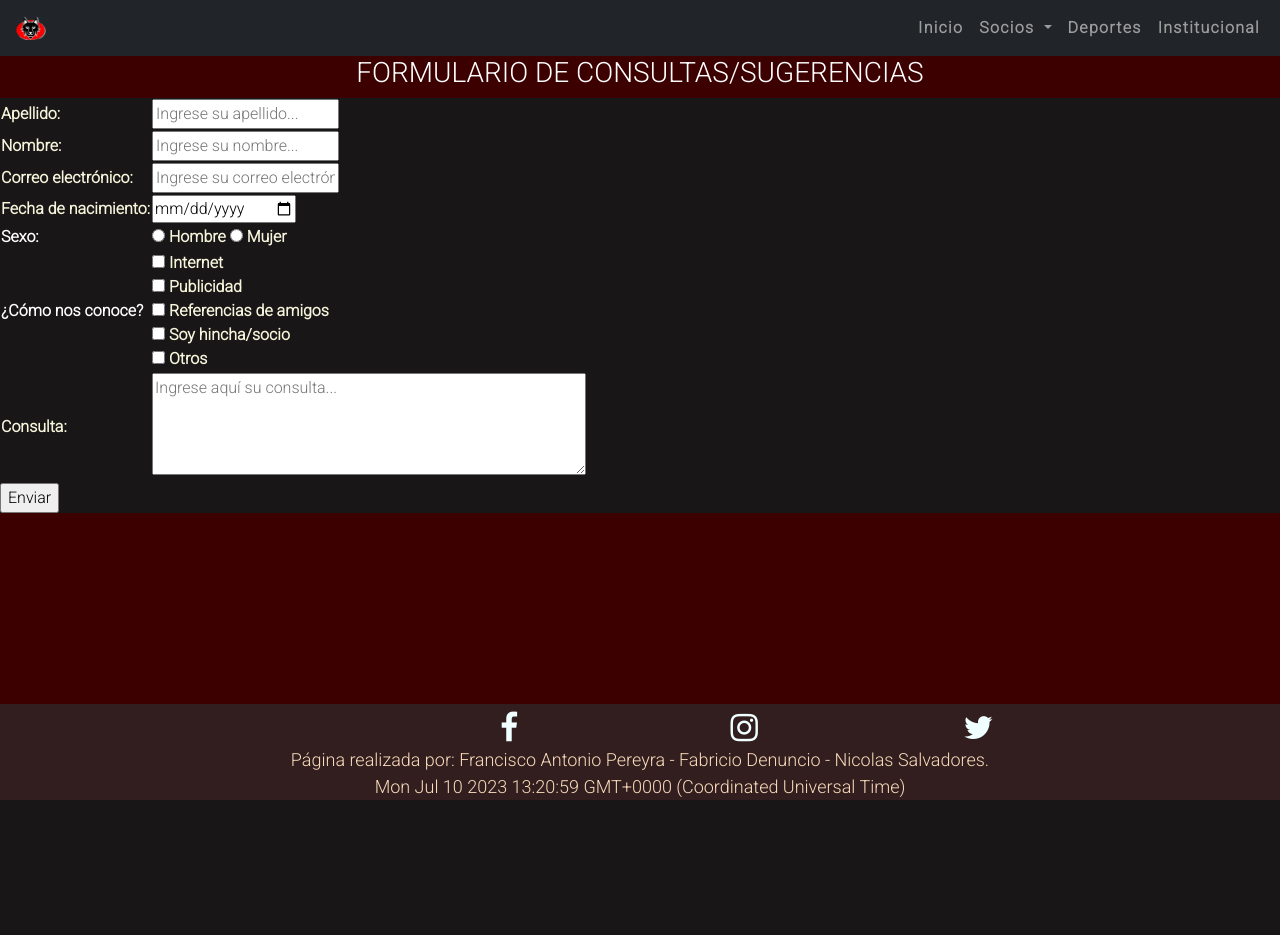
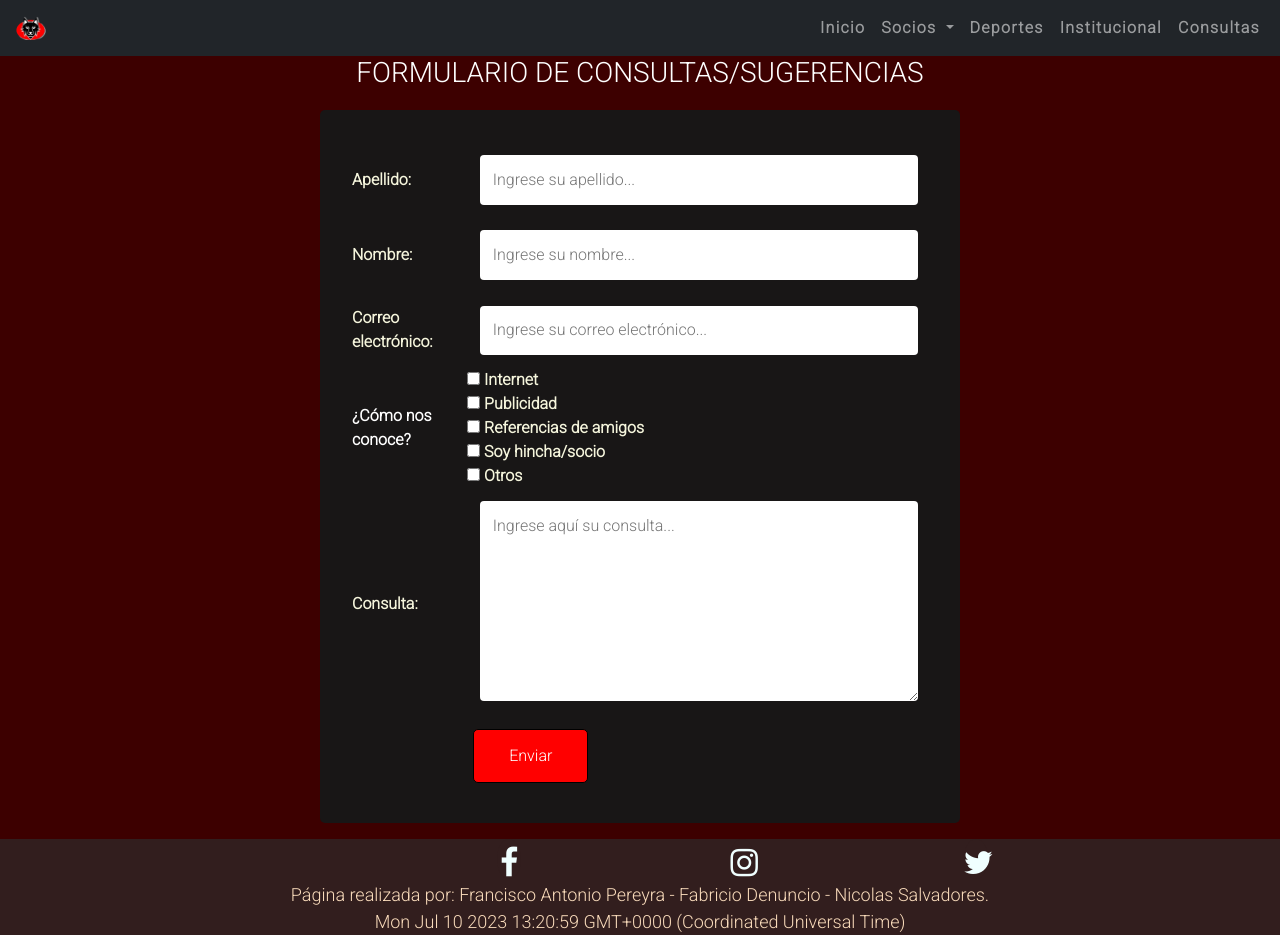
Before and after one commit to fapereyra/CaC_G20_Comision23008, a Flask app: page /consultas in a window 1280 px wide. Before the commit the page ends 800 px from the top, so only its background shows below. Run offline with Flask 3, Linux system fonts and the light colour scheme; some libraries are stand-ins or nearby versions.

Commit message:
consultas agregado, corregido deportes faltaba script de favicon

```diff
--- a/static/css/consultas.css
+++ b/static/css/consultas.css
@@ -77,7 +77,7 @@ input[type=submit]:hover {
     border-radius: 5px;
     border-color: black;
     background-color: rgb(65, 65, 65);
-    padding: 2%;
+    padding: 2rem;
     margin: 1% 5%;
     align-self: center;
     color: white;
@@ -104,7 +104,7 @@ table {
     display: grid;
 }
 
-@media only screen and (max-width:900px) {
+/* @media only screen and (max-width:900px) {
     .ubicacion-contenedor {
         grid-template-columns: 100%;
     }
@@ -114,4 +114,4 @@ table {
     .ubicacion-contenedor {
         grid-template-columns: 20% 60% 20%
     }
-  }
+  } */
--- a/templates/consultas.html
+++ b/templates/consultas.html
@@ -1,11 +1,12 @@
 {% extends "layout.html" %}
-{%block header%}
+{%block head%}
+{{super()}}
 <link rel="stylesheet" href={{url_for('static', filename='css/consultas.css')}}>
 {%endblock%}
-{% block title %}C.S.D.W.{% endblock %}
+{% block title %}Consultas{% endblock %}
 {% block content %}
 
-<section id="principal " class="d-md-flex">
+<section id="principal " class="d-md-flex mx-auto">
 
     <div id="sector_central "
         class="h-100 col-sm-12 col-md-12 col-lg-12 m-0 justify-content-center align-items-center ">
@@ -14,10 +15,10 @@
         </center>
 
         <div class="ubicacion-contenedor">
-            <div class="grid-item"></div>
-            <div class="gridUbicacFormulario">
-                <form class="formulario" name="form" action="mostrarDatos.html">
-                    <table id="tabla">
+
+            <div class="gridUbicacFormulario ">
+                <form class="formulario w-50 mx-auto" name="form" action="mostrarDatos.html" class="mx-auto">
+                    <table id="tabla" class="mx-auto">
                         <tr>
                             <td class="col1">
                                 <label for="apellido">Apellido:</label>
@@ -42,7 +43,7 @@
                                 <input type="email" name="email" placeholder="Ingrese su correo electrónico...">
                             </td>
                         </tr>
-                        <tr>
+                        <!-- <tr>
                             <td>
                                 <label for="fNacimiento">Fecha de nacimiento:</label>
                             </td>
@@ -56,7 +57,7 @@
                                 <input type="radio" name="sexo" value="Hombre"> Hombre
                                 <input type="radio" name="sexo" value="Mujer"> Mujer
                             </td>
-                        </tr>
+                        </tr> -->
                         <tr>
                             <td style="color: white;">¿Cómo nos conoce?</td>
                             <td>
@@ -76,11 +77,18 @@
                                     placeholder="Ingrese aquí su consulta..."></textarea>
                             </td>
                         </tr>
+                        <tr>
+                            <td> </td>
+                            <td>
+                                <div class="w-25">
+                                <input type="submit" class="btn btn-primary" value="Enviar">
+                                </div>
+                            </td>
+                        </tr>
                     </table>
-                    <input type="submit" id="botonEnviar" value="Enviar">
+
                 </form>
             </div>
-            <div class="grid-item"></div>
         </div>
     </div>
 </section>
--- a/templates/deportes.html
+++ b/templates/deportes.html
@@ -229,3 +229,6 @@
     </div>
 
 {%endblock%}
+{%block scripts%}
+<script src="https://kit.fontawesome.com/9afbaf2f11.js" crossorigin="anonymous"></script>
+{%endblock%}
--- a/templates/layout.html
+++ b/templates/layout.html
@@ -60,7 +60,9 @@
                           <li class="nav-item">
                             <a class="nav-link" href="{{url_for('institucional')}}">Institucional</a>
                           </li>
-
+                          <li class="nav-item">
+                            <a class="nav-link" href="{{url_for('consultas')}}">Consultas</a>
+                          </li>
                         </ul>
                       </div>
                     </div>
@@ -83,6 +85,7 @@
             </footer>
             <script src="https://cdn.jsdelivr.net/npm/bootstrap@5.3.0/dist/js/bootstrap.bundle.min.js" integrity="sha384-geWF76RCwLtnZ8qwWowPQNguL3RmwHVBC9FhGdlKrxdiJJigb/j/68SIy3Te4Bkz" crossorigin="anonymous"></script>
             <script src={{url_for('static', filename='js/apiPokemon.js')}}></script>
+            {%block scripts%}{%endblock%}
         </div>
     </body>
 </html>
```
